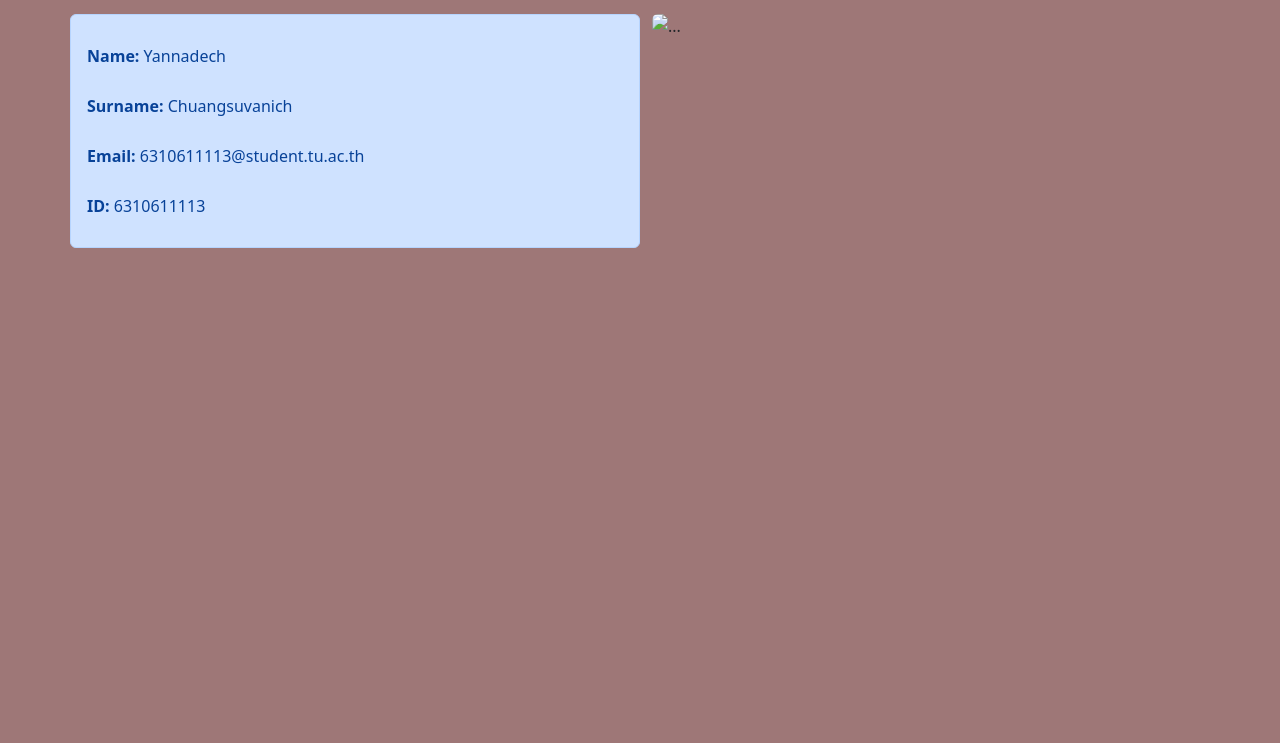
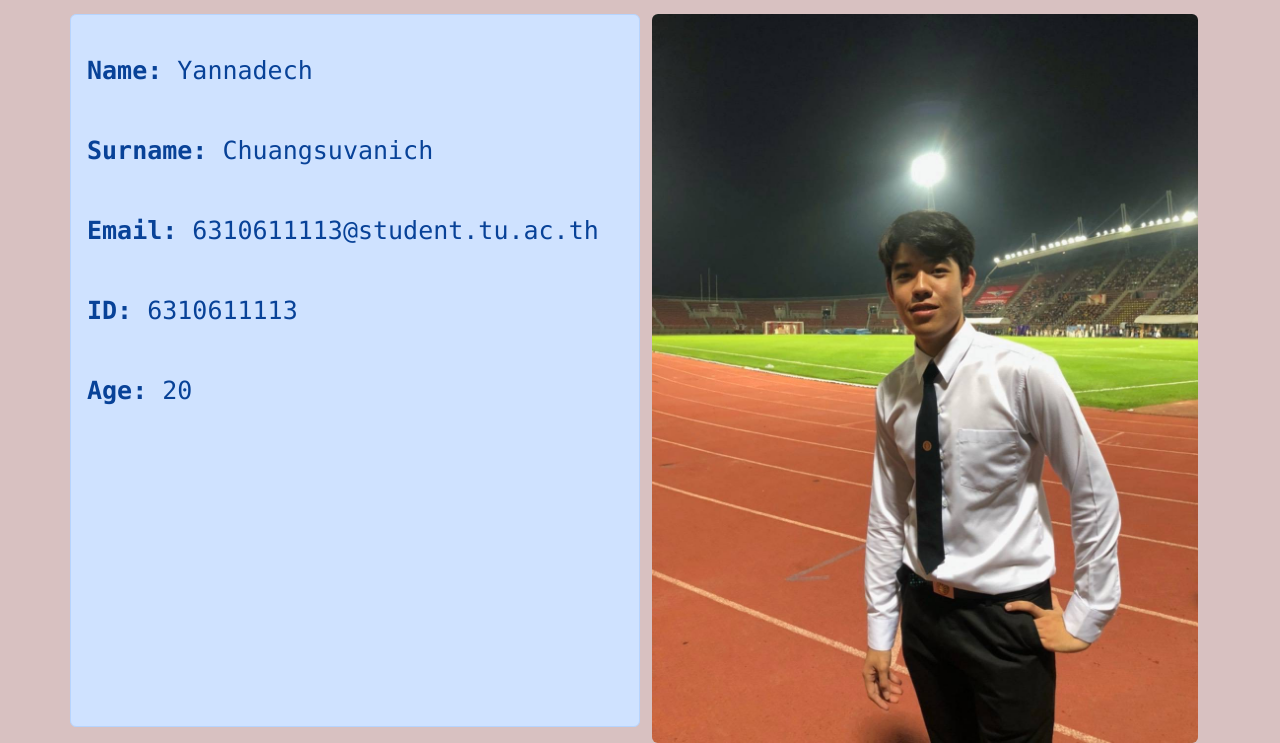
Before and after one commit to 6310611113/6310611113.github.io, a plain HTML site: page index.html in a window 1280 px wide. Shown: the part 127-870 px from the top of the page. Before the commit the page ends 800 px from the top, so only its background shows below. Drawn offline with nearby package versions, Linux system fonts and the light colour scheme.

Commit message:
update index and add image

```diff
--- a/index.html
+++ b/index.html
@@ -8,7 +8,13 @@
     <link href="https://cdn.jsdelivr.net/npm/bootstrap@5.2.0/dist/css/bootstrap.min.css" rel="stylesheet" integrity="sha384-gH2yIJqKdNHPEq0n4Mqa/HGKIhSkIHeL5AyhkYV8i59U5AR6csBvApHHNl/vI1Bx" crossorigin="anonymous">
     <style>
         body{
-            background-color: rgb(158, 119, 119)
+            background-color: rgb(216, 193, 193)
+        }
+        body {
+            font-size: 25px;
+        }
+        *{
+        font-family: "Lucida Console", "Courier New", monospace;
         }
     </style>
     <title>INTRODUCTION</title>
@@ -22,17 +28,18 @@
         </div>
 
         <div class="row">
-            <div class="col-6 alert alert-primary" style="word-wrap: break-word; line-height: 50px;">
+            <div class="col-6 alert alert-primary" style="word-wrap: break-word; line-height: 80px;">
                 <b>Name:</b> Yannadech<br>
                 <b>Surname:</b> Chuangsuvanich<br>
                 <b>Email:</b> 6310611113@student.tu.ac.th<br>
-                <b>ID:</b> 6310611113
+                <b>ID:</b> 6310611113<br>
+                <b>Age:</b> 20 <br>
+                <!--<b>Contact:</b> <a href="https://www.facebook.com/profile">facebook</a> <br>-->
             </div>
             <div class="col-6">
-                <img src="/me.JPG" class="rounded mx-auto d-block w-100 h-100" style="width: 200px; height: 300px; object-fit: cover;" alt="...">
+                <img src="/myphoto.jpg" class="rounded mx-auto d-block w-100 h-100" style="width: 200px; height: 300px; object-fit: cover;" alt="...">
             </div>
         </div>
-
     </div>
 </body>
 </html>
```
Also changed, not shown: myphoto.jpg (added).
